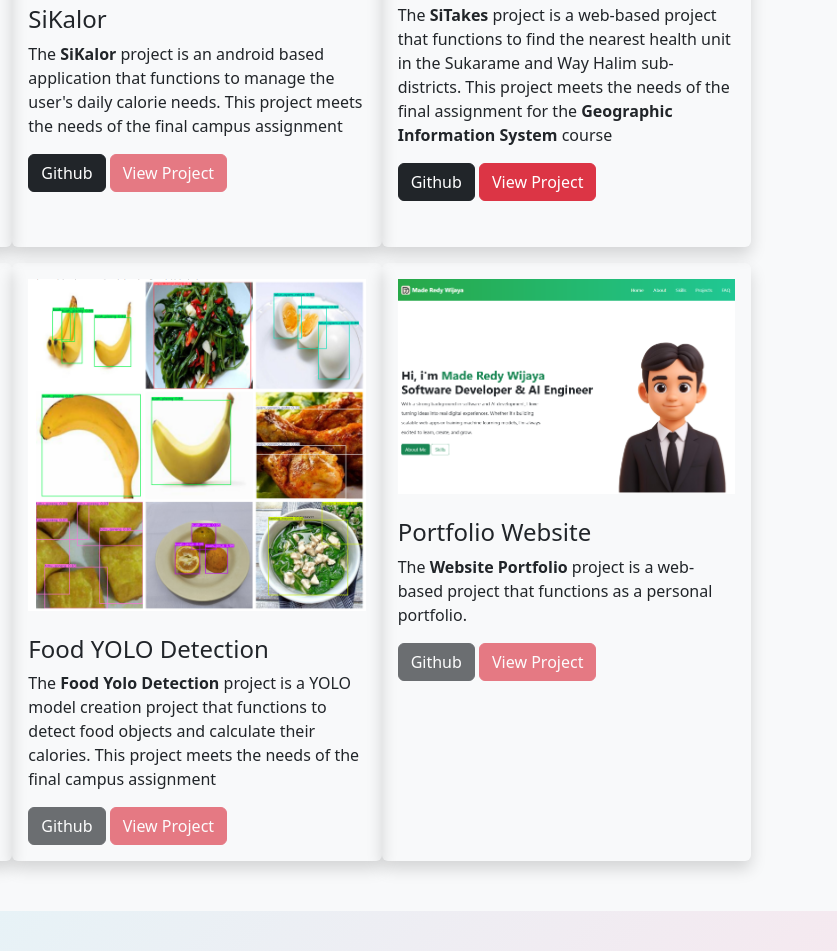
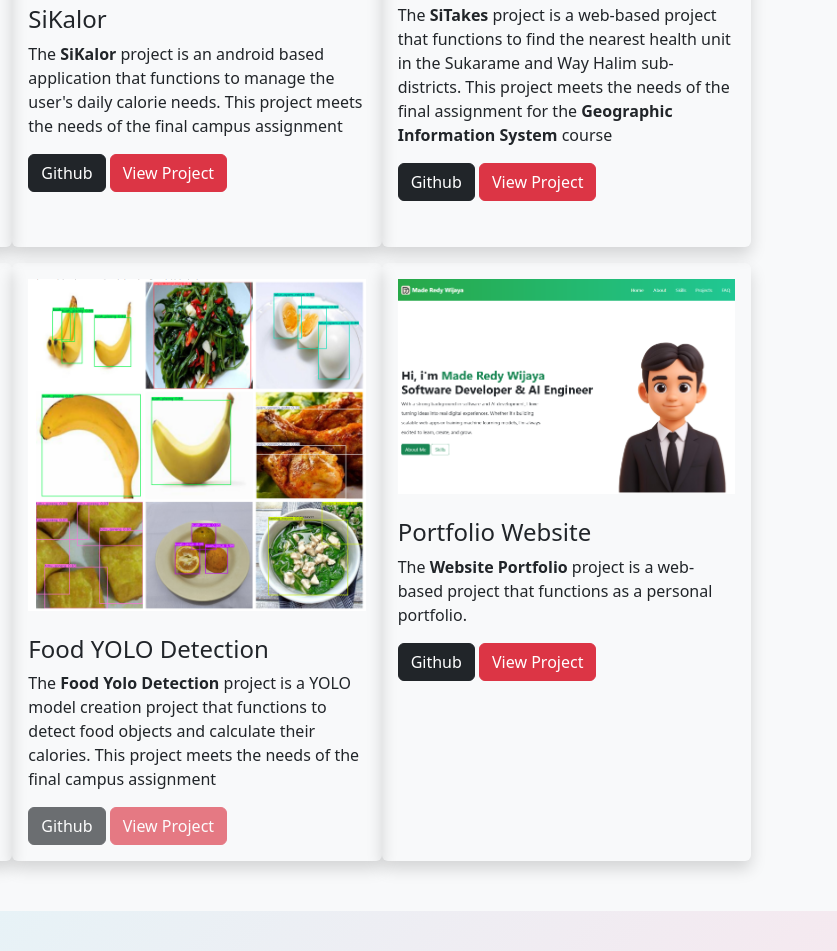
Before and after one commit to redywi/portofolio-website, a website: page index.html in a window 1280 px wide. Shown: the part 1996-2947 px from the top of the page, 443-1280 px from the left. Drawn offline with Linux system fonts and the light colour scheme.

Commit message:
Adding new link

```diff
--- a/index.html
+++ b/index.html
@@ -165,7 +165,7 @@
               <p>The <b>SiKalor</b> project is an android based application that functions to manage the user's daily calorie needs. This project meets the needs of the final campus assignment</p>
               <div>
                 <a href="https://github.com/parhannn/sicalor-ta-project" target="_blank" rel="noopener noreferrer" class="btn btn-dark">Github</a>
-                <a href="#" target="_blank" rel="noopener noreferrer" class="btn btn-danger disabled">View Project</a>
+                <a href="https://drive.google.com/file/d/1afJkX1ac6zT00QcSniZC8_YEEI_o_aVW/view?usp=drivesdk" target="_blank" rel="noopener noreferrer" class="btn btn-danger">View Project</a>
               </div>
             </div>
             <div class="col col-md-4 col-12 shadow p-3 rounded" data-aos="fade-up" data-aos-duration="800" data-aos-delay="500">
@@ -200,8 +200,8 @@
               <h4 class="pt-4 ">Portfolio Website</h4>
               <p>The <b>Website Portfolio</b> project is a web-based project that functions as a personal portfolio.</p>
               <div>
-                <a href="#" target="_blank" rel="noopener noreferrer" class="btn btn-dark disabled">Github</a>
-                <a href="#" target="_blank" rel="noopener noreferrer" class="btn btn-danger disabled">View Project</a>
+                <a href="https://github.com/redywi/portofolio-website" target="_blank" rel="noopener noreferrer" class="btn btn-dark">Github</a>
+                <a href="https://redywi.github.io/portofolio-website" target="_blank" rel="noopener noreferrer" class="btn btn-danger">View Project</a>
               </div>
             </div>
           </div>
```
